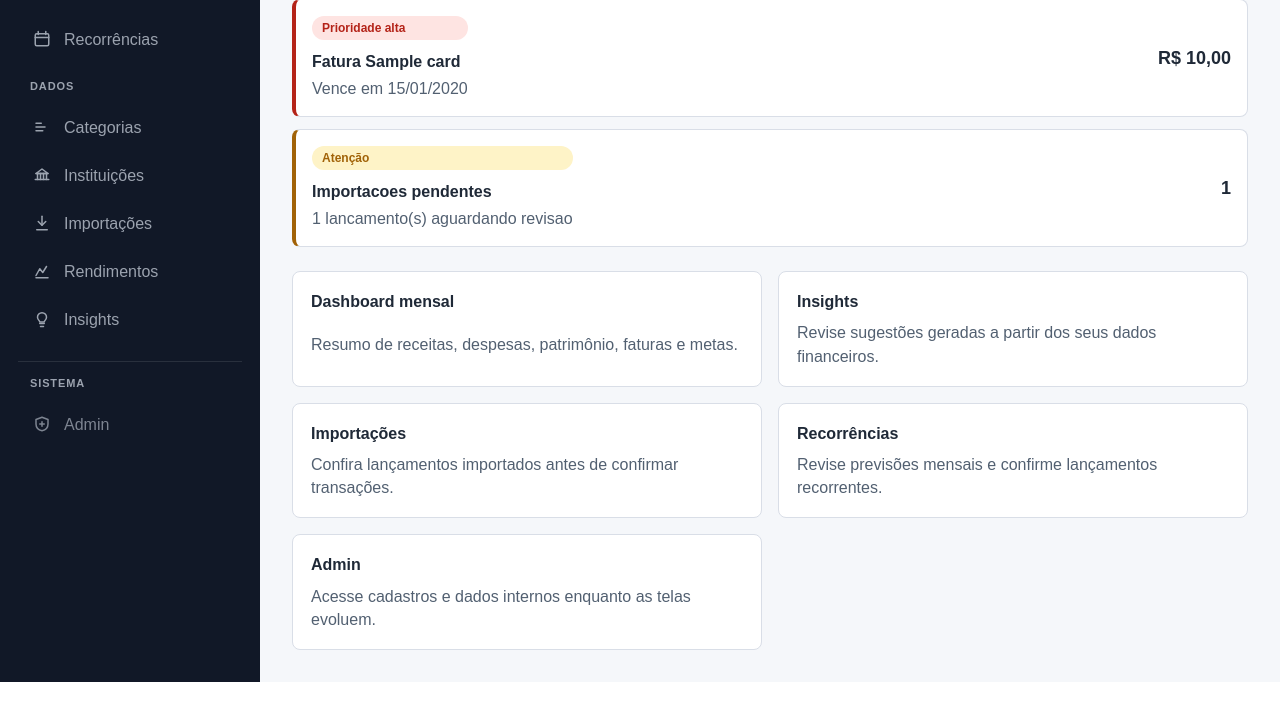
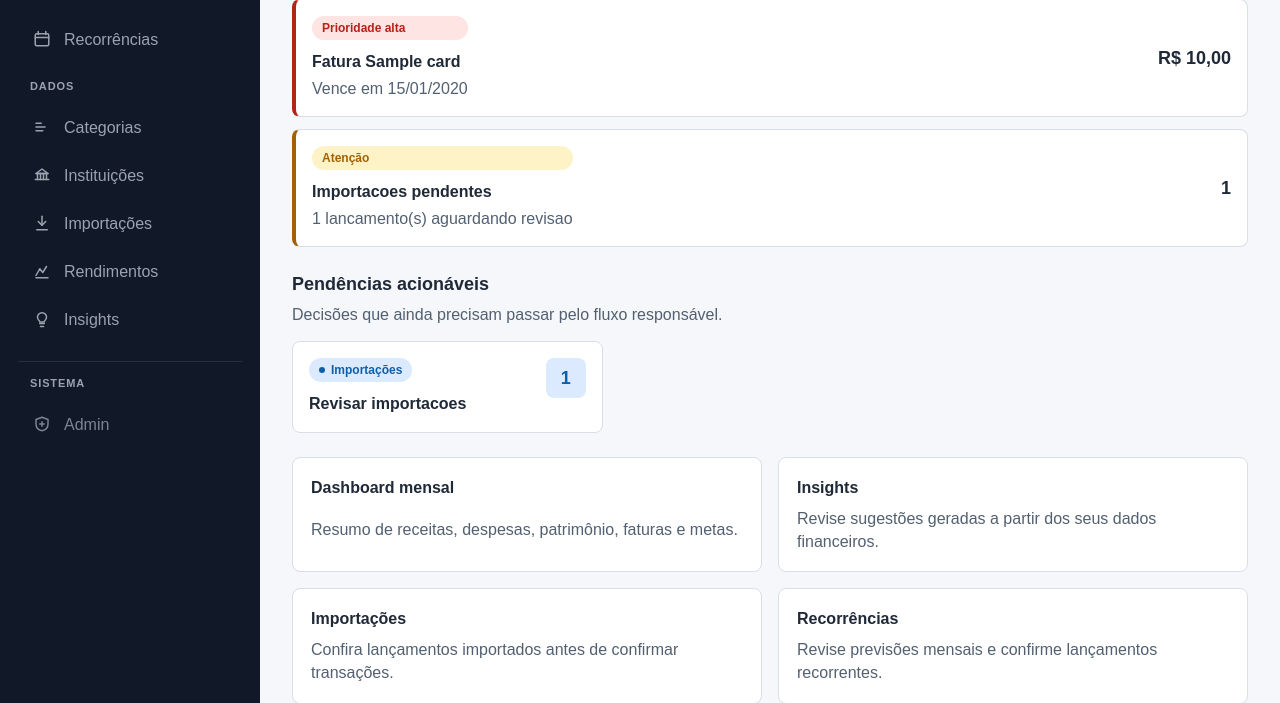
Before and after one commit to Lucassribeiro9/controle-financeiro, a Django app: page / in a window 1280 px wide. Shown: the part 527-1230 px from the top of the page. Before the commit the page ends 1209 px from the top, so only its background shows below. Run offline with Django 5.2, Linux system fonts and the light colour scheme; tables that the repository leaves empty hold one stand-in row (values such as "Sample post").

Commit message:
feat: implementado itens pendentes acionaveis

```diff
--- a/core/templates/core/home.html
+++ b/core/templates/core/home.html
@@ -124,6 +124,49 @@
         {% endif %}
     </section>
 
+    <section class="home-pending" aria-labelledby="home-pending-title">
+        <div class="home-section-header">
+            <div>
+                <h2 id="home-pending-title">Pendências acionáveis</h2>
+                <p class="muted">Decisões que ainda precisam passar pelo fluxo responsável.</p>
+            </div>
+        </div>
+
+        {% if pending_items %}
+            <div class="home-pending-grid">
+                {% for item in pending_items %}
+                    <a class="home-pending-card" href="{{ item.url }}">
+                        <div>
+                            <span class="badge badge-info">
+                                {% if item.type == "imports" %}
+                                    Importações
+                                {% elif item.type == "insights" %}
+                                    Insights
+                                {% elif item.type == "recurrences" %}
+                                    Recorrências
+                                {% else %}
+                                    Pendência
+                                {% endif %}
+                            </span>
+                            <strong>{{ item.title }}</strong>
+                        </div>
+                        <span class="home-pending-count">{{ item.count }}</span>
+                    </a>
+                {% endfor %}
+            </div>
+        {% else %}
+            <div class="home-empty-action">
+                <div>
+                    <strong>{{ empty_states.pending_items.title }}</strong>
+                    <span>Não há decisões pendentes para revisar agora.</span>
+                </div>
+                <a class="button button-secondary" href="{{ empty_states.pending_items.cta_url }}">
+                    {{ empty_states.pending_items.cta_label }}
+                </a>
+            </div>
+        {% endif %}
+    </section>
+
     <div class="shortcut-grid">
         <a class="shortcut-card" href="/reports/month/">
             <strong>Dashboard mensal</strong>
--- a/static/css/app.css
+++ b/static/css/app.css
@@ -409,6 +409,12 @@ h2 {
     margin-bottom: 24px;
 }
 
+.home-pending {
+    display: grid;
+    gap: 14px;
+    margin-bottom: 24px;
+}
+
 .home-section-header {
     align-items: start;
     display: flex;
@@ -483,6 +489,48 @@ h2 {
 .home-empty-action span {
     color: var(--muted);
     margin-top: 4px;
+}
+
+.home-pending-grid {
+    display: grid;
+    gap: 12px;
+    grid-template-columns: repeat(3, minmax(0, 1fr));
+}
+
+.home-pending-card {
+    align-items: start;
+    background: var(--surface);
+    border: 1px solid var(--line);
+    border-radius: var(--radius);
+    display: flex;
+    gap: 16px;
+    justify-content: space-between;
+    padding: 16px;
+}
+
+.home-pending-card:hover {
+    border-color: rgba(15, 118, 110, 0.45);
+    box-shadow: var(--shadow-subtle);
+}
+
+.home-pending-card strong {
+    display: block;
+    margin-top: 10px;
+}
+
+.home-pending-count {
+    align-items: center;
+    background: var(--info-soft);
+    border-radius: var(--radius);
+    color: var(--info);
+    display: inline-flex;
+    flex: 0 0 auto;
+    font-size: 18px;
+    font-weight: 700;
+    justify-content: center;
+    min-height: 40px;
+    min-width: 40px;
+    padding: 6px 10px;
 }
 
 .dashboard-grid {
@@ -1223,6 +1271,7 @@ h2 {
 
     .summary-grid,
     .home-summary-grid,
+    .home-pending-grid,
     .dashboard-grid,
     .shortcut-grid,
     .detail-list,
@@ -1241,6 +1290,7 @@ h2 {
 
     .home-section-header,
     .home-alert-card,
+    .home-pending-card,
     .home-empty-action {
         display: grid;
     }
```
Also changed, not shown: core/tests/test_views.py (+84 -0 lines).
